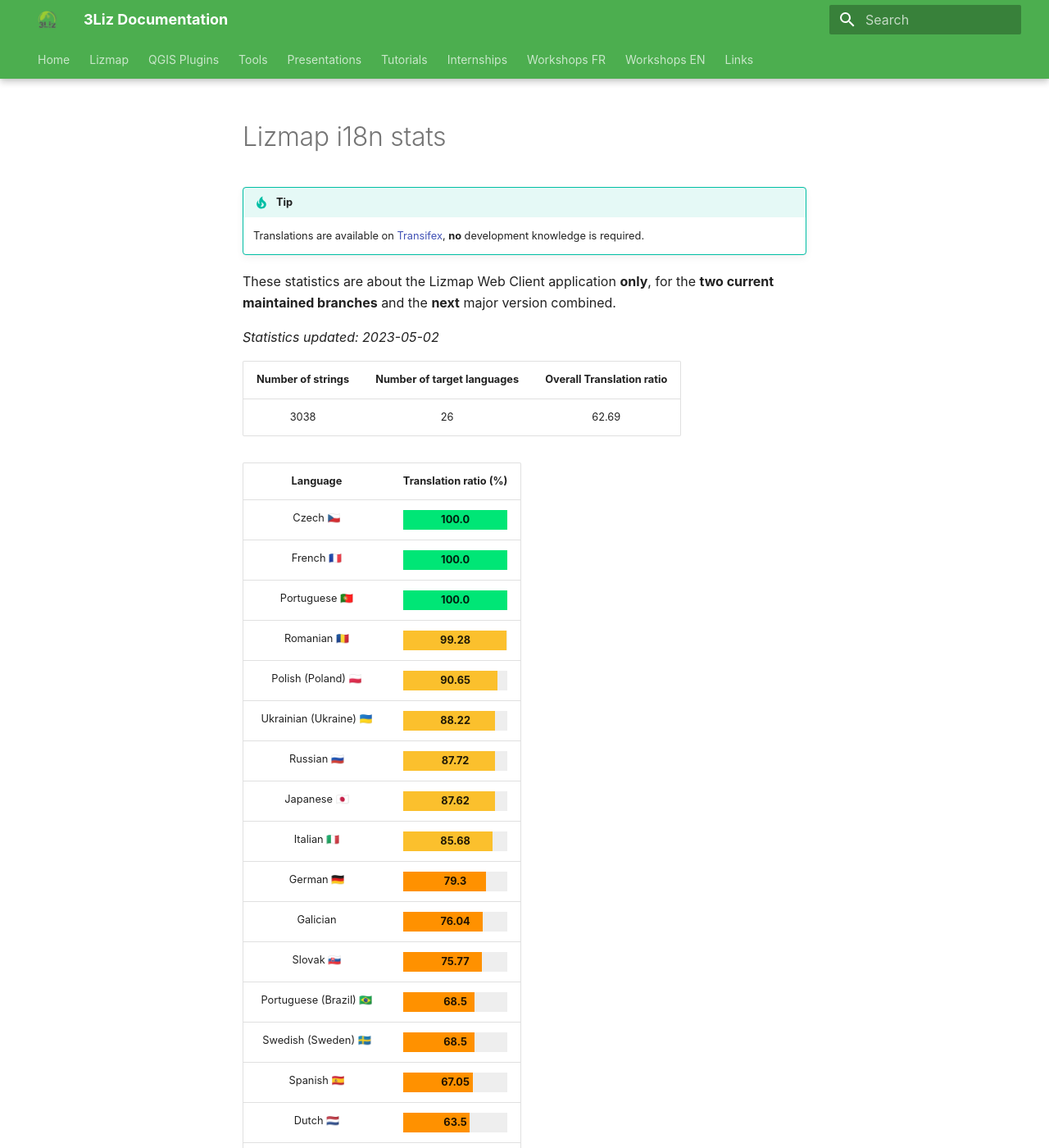
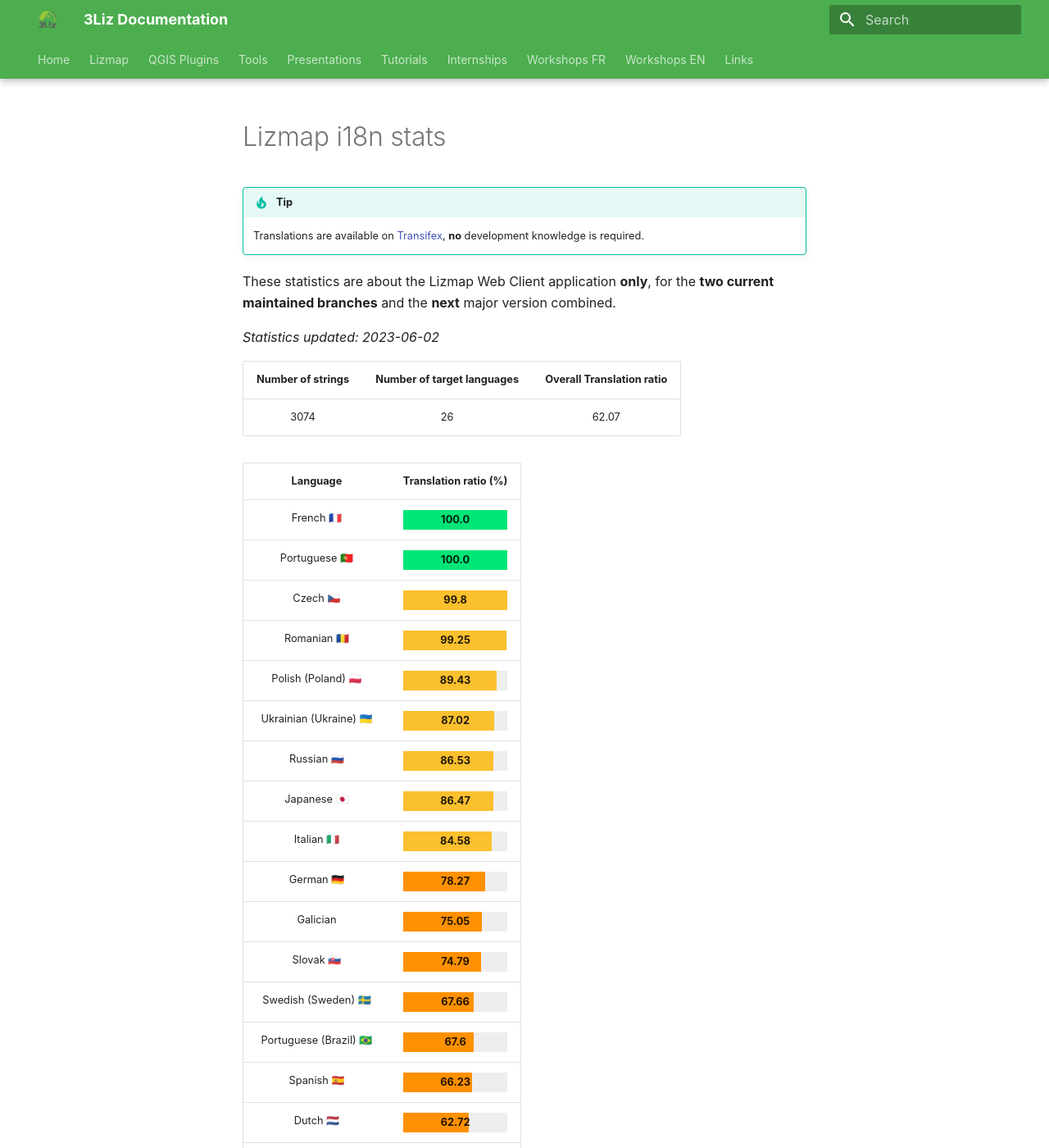
Before and after one commit to 3liz/3liz.github.io, an MkDocs documentation site: the page built from docs/lizmap-i18n-stats.md, in a window 1280 px wide and 1400 px high. Shown: the whole window at 82% size. Built offline with MkDocs 1.6.1 and Material for MkDocs 9.7.7, drawn with Linux system fonts in a browser that asks for light colours; nearby versions of some CDN libraries; some of the changed text lies outside the part shown.

Commit message:
Update statistics from Transifex Lizmap Web Client

```diff
--- a/docs/lizmap-i18n-stats.md
+++ b/docs/lizmap-i18n-stats.md
@@ -10,37 +10,37 @@
 These statistics are about the Lizmap Web Client application **only**, for the **two current
 maintained branches** and the **next** major version combined.
 
-*Statistics updated: 2023-05-02*
+*Statistics updated: 2023-06-02*
 
 | Number of strings | Number of target languages | Overall Translation ratio |
 |:-:|:-:|:-:|
-3038|26|62.69
+3074|26|62.07
 
 | Language | Translation ratio (%) |
 |:-:|:-:|
-Czech 🇨🇿 |[=100.0% "100.0"]|
 French 🇫🇷 |[=100.0% "100.0"]|
 Portuguese 🇵🇹 |[=100.0% "100.0"]|
-Romanian 🇷🇴 |[=99.28% "99.28"]|
-Polish (Poland) 🇵🇱 |[=90.65% "90.65"]|
-Ukrainian (Ukraine) 🇺🇦 |[=88.22% "88.22"]|
-Russian 🇷🇺 |[=87.72% "87.72"]|
-Japanese 🇯🇵 |[=87.62% "87.62"]|
-Italian 🇮🇹 |[=85.68% "85.68"]|
-German 🇩🇪 |[=79.3% "79.3"]|
-Galician  |[=76.04% "76.04"]|
-Slovak 🇸🇰 |[=75.77% "75.77"]|
-Portuguese (Brazil) 🇧🇷 |[=68.5% "68.5"]|
-Swedish (Sweden) 🇸🇪 |[=68.5% "68.5"]|
-Spanish 🇪🇸 |[=67.05% "67.05"]|
-Dutch 🇳🇱 |[=63.5% "63.5"]|
-Hungarian (Hungary) 🇭🇺 |[=59.71% "59.71"]|
-Finnish 🇫🇮 |[=54.48% "54.48"]|
-Slovenian 🇸🇮 |[=45.39% "45.39"]|
-Basque  |[=38.61% "38.61"]|
-Greek 🇬🇷 |[=31.44% "31.44"]|
-Bulgarian 🇧🇬 |[=29.89% "29.89"]|
-Norwegian 🇳🇴 |[=19.42% "19.42"]|
-Spanish (Argentina) 🇦🇷 |[=6.81% "6.81"]|
-Indonesian 🇮🇩 |[=4.9% "4.9"]|
-Serbian (Cyrillic) 🇷🇸 |[=1.35% "1.35"]|
+Czech 🇨🇿 |[=99.8% "99.8"]|
+Romanian 🇷🇴 |[=99.25% "99.25"]|
+Polish (Poland) 🇵🇱 |[=89.43% "89.43"]|
+Ukrainian (Ukraine) 🇺🇦 |[=87.02% "87.02"]|
+Russian 🇷🇺 |[=86.53% "86.53"]|
+Japanese 🇯🇵 |[=86.47% "86.47"]|
+Italian 🇮🇹 |[=84.58% "84.58"]|
+German 🇩🇪 |[=78.27% "78.27"]|
+Galician  |[=75.05% "75.05"]|
+Slovak 🇸🇰 |[=74.79% "74.79"]|
+Swedish (Sweden) 🇸🇪 |[=67.66% "67.66"]|
+Portuguese (Brazil) 🇧🇷 |[=67.6% "67.6"]|
+Spanish 🇪🇸 |[=66.23% "66.23"]|
+Dutch 🇳🇱 |[=62.72% "62.72"]|
+Hungarian (Hungary) 🇭🇺 |[=58.98% "58.98"]|
+Finnish 🇫🇮 |[=53.81% "53.81"]|
+Slovenian 🇸🇮 |[=44.86% "44.86"]|
+Basque  |[=38.16% "38.16"]|
+Greek 🇬🇷 |[=31.07% "31.07"]|
+Bulgarian 🇧🇬 |[=29.54% "29.54"]|
+Norwegian 🇳🇴 |[=19.19% "19.19"]|
+Spanish (Argentina) 🇦🇷 |[=6.73% "6.73"]|
+Indonesian 🇮🇩 |[=4.85% "4.85"]|
+Serbian (Cyrillic) 🇷🇸 |[=1.33% "1.33"]|
```
